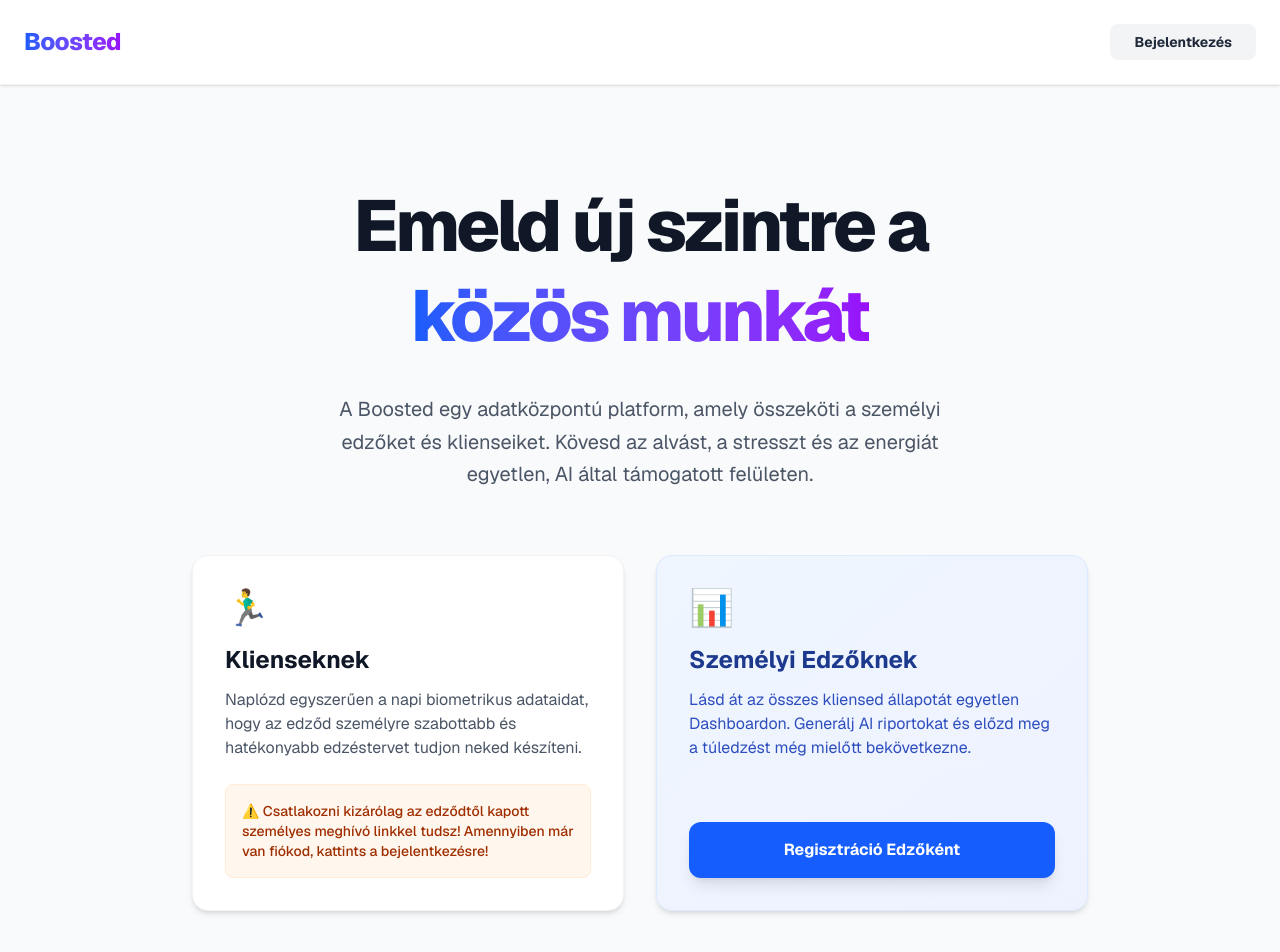
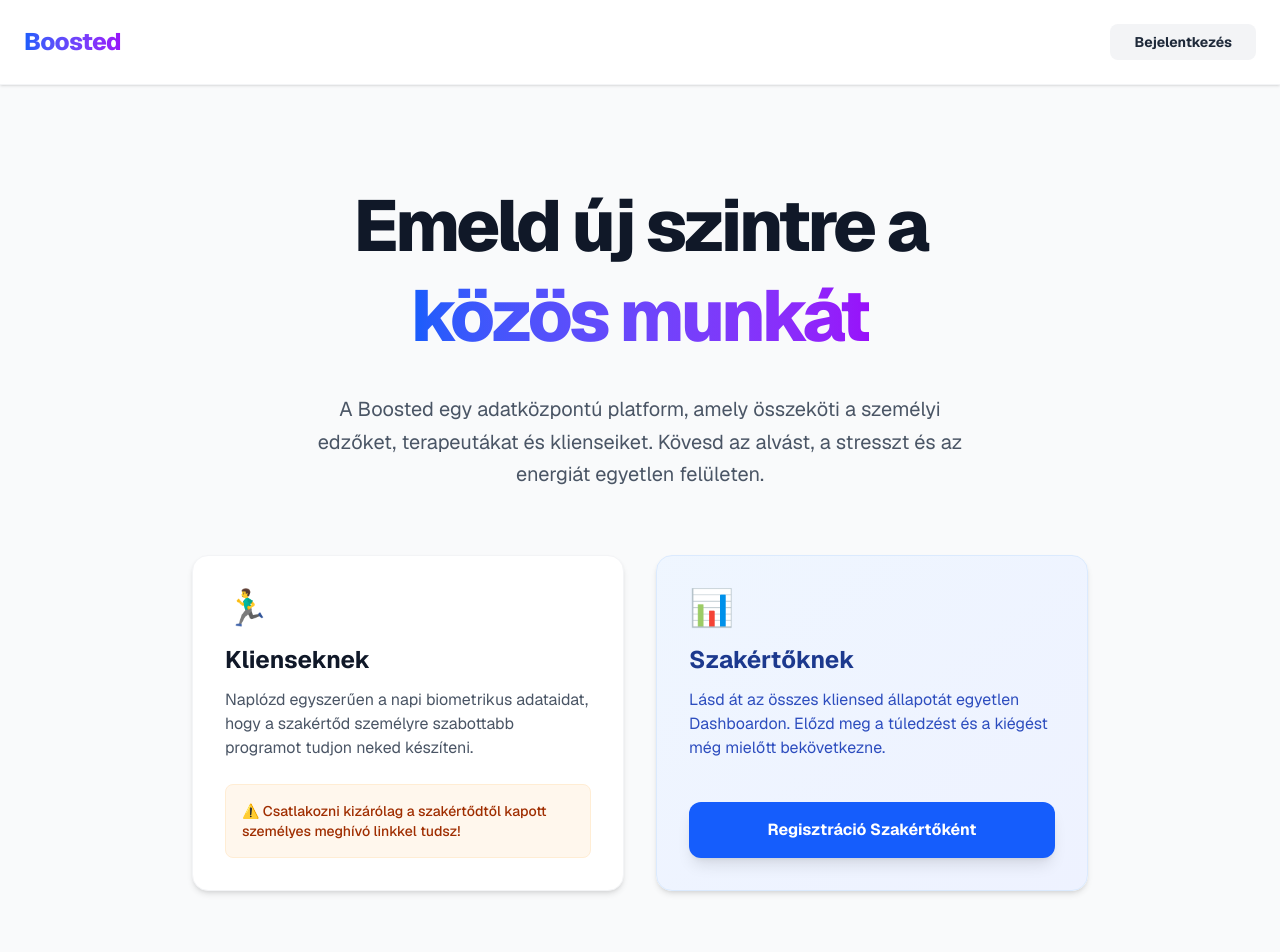
Before and after one commit to BalazsFoldes/Boosted-2.0, a Next.js app in the folder frontend/: page / in a window 1280 px wide. Shown: the top 952 px of the page. Built offline with nearby package versions, Linux system fonts and the light colour scheme.

Commit message:
Specialization hozzáadása, regisztrációnál választható fiók

```diff
--- a/frontend/app/page.js
+++ b/frontend/app/page.js
@@ -8,10 +8,15 @@ export default function Home() {
   const [password, setPassword] = useState("");
   const [fullName, setFullName] = useState("");
 
+  // ÚJ: Állapot a szakmához a regisztrációnál
+  const [specialization, setSpecialization] = useState("Személyi Edző");
+
   const [loggedInUser, setLoggedInUser] = useState("");
   const [coachId, setCoachId] = useState(null);
   const [userRole, setUserRole] = useState("");
   const [userId, setUserId] = useState(null);
+  // ÚJ: A belépett felhasználó szakmája (Profil megjelenítéshez)
+  const [userSpecialization, setUserSpecialization] = useState("");
 
   const [isModalOpen, setIsModalOpen] = useState(false);
   const [clientEmail, setClientEmail] = useState("");
@@ -45,7 +50,8 @@ export default function Home() {
       const res = await fetch("http://localhost:8000/api/register", {
         method: "POST",
         headers: { "Content-Type": "application/json" },
-        body: JSON.stringify({ email, password, full_name: fullName }),
+        // ÚJ: Elküldjük a szakmát is!
+        body: JSON.stringify({ email, password, full_name: fullName, specialization }),
       });
       if (res.ok) {
         alert("Sikeres regisztráció! Kérjük, jelentkezz be.");
@@ -60,7 +66,7 @@ export default function Home() {
     }
   };
 
-const handleLogin = async (e) => {
+  const handleLogin = async (e) => {
     e.preventDefault();
     try {
       const res = await fetch("http://localhost:8000/api/login", {
@@ -73,9 +79,7 @@ const handleLogin = async (e) => {
         setLoggedInUser(data.full_name);
         setUserRole(data.role);
         setUserId(data.user_id);
-
-        // 🚨 JAVÍTÁS ITT: Ha edző lép be, a saját ID-ját (user_id) használjuk.
-        // Ha kliens lép be, akkor az adatbázisban lévő edzője ID-ját (coach_id).
+        setUserSpecialization(data.specialization); // ÚJ: Eltároljuk a szakmát
         setCoachId(data.role === "COACH" ? data.user_id : data.coach_id);
 
         setCurrentTab("overview");
@@ -88,6 +92,7 @@ const handleLogin = async (e) => {
       alert("Szerver hiba.");
     }
   };
+
   const handleGenerateInvite = async (sendEmail = false) => {
     try {
       const payload = { coach_id: coachId };
@@ -119,6 +124,7 @@ const handleLogin = async (e) => {
     setCoachId(null);
     setUserRole("");
     setUserId(null);
+    setUserSpecialization("");
     setClients([]);
     setEmail("");
     setPassword("");
@@ -151,25 +157,25 @@ const handleLogin = async (e) => {
             </span>
           </h1>
           <p className="text-xl text-gray-600 mb-16 max-w-2xl leading-relaxed">
-            A Boosted egy adatközpontú platform, amely összeköti a személyi edzőket és klienseiket. Kövesd az alvást, a stresszt és az energiát egyetlen, AI által támogatott felületen.
+            A Boosted egy adatközpontú platform, amely összeköti a személyi edzőket, terapeutákat és klienseiket. Kövesd az alvást, a stresszt és az energiát egyetlen felületen.
           </p>
 
           <div className="grid grid-cols-1 md:grid-cols-2 gap-8 w-full max-w-4xl text-left">
             <div className="bg-white p-8 rounded-2xl shadow-md border border-gray-100 flex flex-col">
               <div className="text-4xl mb-4">🏃‍♂️</div>
               <h2 className="text-2xl font-bold text-gray-900 mb-3">Klienseknek</h2>
-              <p className="text-gray-600 mb-6 flex-1">Naplózd egyszerűen a napi biometrikus adataidat, hogy az edződ személyre szabottabb és hatékonyabb edzéstervet tudjon neked készíteni.</p>
+              <p className="text-gray-600 mb-6 flex-1">Naplózd egyszerűen a napi biometrikus adataidat, hogy a szakértőd személyre szabottabb programot tudjon neked készíteni.</p>
               <div className="p-4 bg-orange-50 text-orange-800 rounded-lg text-sm border border-orange-100 font-medium">
-                ⚠️ Csatlakozni kizárólag az edződtől kapott személyes meghívó linkkel tudsz! Amennyiben már van fiókod, kattints a bejelentkezésre!
+                ⚠️ Csatlakozni kizárólag a szakértődtől kapott személyes meghívó linkkel tudsz!
               </div>
             </div>
 
             <div className="bg-gradient-to-br from-blue-50 to-indigo-50 p-8 rounded-2xl shadow-md border border-blue-100 flex flex-col">
               <div className="text-4xl mb-4">📊</div>
-              <h2 className="text-2xl font-bold text-blue-900 mb-3">Személyi Edzőknek</h2>
-              <p className="text-blue-800 mb-6 flex-1 opacity-90">Lásd át az összes kliensed állapotát egyetlen Dashboardon. Generálj AI riportokat és előzd meg a túledzést még mielőtt bekövetkezne.</p>
+              <h2 className="text-2xl font-bold text-blue-900 mb-3">Szakértőknek</h2>
+              <p className="text-blue-800 mb-6 flex-1 opacity-90">Lásd át az összes kliensed állapotát egyetlen Dashboardon. Előzd meg a túledzést és a kiégést még mielőtt bekövetkezne.</p>
               <button onClick={() => setView("register")} className="w-full py-4 bg-blue-600 text-white font-bold rounded-xl hover:bg-blue-700 transition shadow-lg hover:shadow-blue-200">
-                Regisztráció Edzőként
+                Regisztráció Szakértőként
               </button>
             </div>
           </div>
@@ -186,13 +192,31 @@ const handleLogin = async (e) => {
       <div className="min-h-screen flex flex-col items-center justify-center bg-gray-50 p-4">
         <div className="bg-white p-8 rounded-2xl shadow-xl w-full max-w-md border-t-4 border-blue-600">
           <h2 className="text-3xl font-extrabold mb-2 text-gray-900 text-center tracking-tight">
-            Edzői Fiók Létrehozása
+            Coach Fiók Létrehozása
           </h2>
           <form onSubmit={handleRegister} className="space-y-5 mt-8">
             <div>
               <label className="block text-sm font-semibold text-gray-700 mb-1">Teljes Név</label>
               <input type="text" required className={inputStyle} value={fullName} onChange={(e) => setFullName(e.target.value)} />
             </div>
+
+            {/* ÚJ: Szakma kiválasztása (Legördülő) */}
+            <div>
+              <label className="block text-sm font-semibold text-gray-700 mb-1">Szakma / Terület</label>
+              <select
+                className={`${inputStyle} cursor-pointer`}
+                value={specialization}
+                onChange={(e) => setSpecialization(e.target.value)}
+              >
+                <option value="Személyi Edző">Személyi Edző</option>
+                <option value="Fizioterapeuta / Gyógytornász">Fizioterapeuta / Gyógytornász</option>
+                <option value="Dietetikus / Táplálkozási Tanácsadó">Dietetikus / Táplálkozási Tanácsadó</option>
+                <option value="Sportpszichológus">Sportpszichológus</option>
+                <option value="Életmód Tanácsadó (Health Coach)">Életmód Tanácsadó (Health Coach)</option>
+                <option value="Egyéb Szakértő">Egyéb</option>
+              </select>
+            </div>
+
             <div>
               <label className="block text-sm font-semibold text-gray-700 mb-1">Email cím</label>
               <input type="email" required className={inputStyle} value={email} onChange={(e) => setEmail(e.target.value)} />
@@ -255,18 +279,8 @@ const handleLogin = async (e) => {
             </div>
 
             <nav className="hidden sm:flex space-x-2">
-              <button
-                onClick={() => setCurrentTab("overview")}
-                className={`px-5 py-2 text-sm font-bold rounded-full transition-all duration-200 ${currentTab === "overview" ? `${themeBg} ${themeText}` : "text-gray-500 hover:bg-gray-100 hover:text-gray-900"}`}
-              >
-                Áttekintés
-              </button>
-              <button
-                onClick={() => setCurrentTab("profile")}
-                className={`px-5 py-2 text-sm font-bold rounded-full transition-all duration-200 ${currentTab === "profile" ? `${themeBg} ${themeText}` : "text-gray-500 hover:bg-gray-100 hover:text-gray-900"}`}
-              >
-                Saját Profil
-              </button>
+              <button onClick={() => setCurrentTab("overview")} className={`px-5 py-2 text-sm font-bold rounded-full transition-all duration-200 ${currentTab === "overview" ? `${themeBg} ${themeText}` : "text-gray-500 hover:bg-gray-100 hover:text-gray-900"}`}>Áttekintés</button>
+              <button onClick={() => setCurrentTab("profile")} className={`px-5 py-2 text-sm font-bold rounded-full transition-all duration-200 ${currentTab === "profile" ? `${themeBg} ${themeText}` : "text-gray-500 hover:bg-gray-100 hover:text-gray-900"}`}>Saját Profil</button>
             </nav>
           </div>
 
@@ -286,7 +300,7 @@ const handleLogin = async (e) => {
         <main className="max-w-6xl mx-auto px-4 py-10">
 
           {/* ========================================== */}
-          {/* 1. ÁTTEKINTÉS TAB (OVERVIEW)                 */}
+          {/* 1. ÁTTEKINTÉS TAB                          */}
           {/* ========================================== */}
           {currentTab === "overview" && (
             <div className="animate-fade-in-up">
@@ -301,17 +315,13 @@ const handleLogin = async (e) => {
                 </div>
 
                 {isCoach && (
-                  <button
-                    onClick={() => setIsModalOpen(true)}
-                    className="flex items-center px-6 py-3 bg-blue-600 text-white font-bold rounded-xl hover:bg-blue-700 transition shadow-md w-full sm:w-auto justify-center"
-                  >
+                  <button onClick={() => setIsModalOpen(true)} className="flex items-center px-6 py-3 bg-blue-600 text-white font-bold rounded-xl hover:bg-blue-700 transition shadow-md w-full sm:w-auto justify-center">
                     <span className="text-xl mr-2">+</span> Új kliens meghívása
                   </button>
                 )}
               </div>
 
               {isCoach ? (
-                /* --- EDZŐI TARTALOM --- */
                 clients.length === 0 ? (
                   <div className="bg-white rounded-2xl shadow-sm border border-dashed border-gray-300 p-16 text-center">
                     <div className="text-5xl mb-4 opacity-50">📂</div>
@@ -344,21 +354,15 @@ const handleLogin = async (e) => {
                   </div>
                 )
               ) : (
-                /* --- KLIENS TARTALOM --- */
                 <div className="space-y-6">
                   <div className="bg-white rounded-2xl shadow-sm border border-gray-200 overflow-hidden relative">
                     <div className="h-2 w-full bg-linear-to-r from-orange-400 to-pink-500"></div>
                     <div className="p-8 md:p-10 flex flex-col md:flex-row items-center justify-between text-center md:text-left">
                       <div className="mb-6 md:mb-0">
                         <h3 className="text-2xl font-bold text-gray-900 mb-2">Ma még nem naplóztál! 📝</h3>
-                        <p className="text-gray-600 max-w-md">
-                          Az edződ várja az adataidat. Szánj rá 1 percet, és rögzítsd az alvásodat, stressz-szintedet és a vízfogyasztásodat!
-                        </p>
+                        <p className="text-gray-600 max-w-md">Az edződ várja az adataidat. Szánj rá 1 percet, és rögzítsd az alvásodat, stressz-szintedet és a vízfogyasztásodat!</p>
                       </div>
-                      <button
-                        onClick={() => alert("Hamarosan ide kerül a csúszkás űrlap!")}
-                        className="px-8 py-4 bg-gray-900 text-white font-bold rounded-xl hover:bg-black transition shadow-lg shrink-0 w-full md:w-auto"
-                      >
+                      <button onClick={() => alert("Hamarosan ide kerül a csúszkás űrlap!")} className="px-8 py-4 bg-gray-900 text-white font-bold rounded-xl hover:bg-black transition shadow-lg shrink-0 w-full md:w-auto">
                         Napi Napló Hozzáadása
                       </button>
                     </div>
@@ -382,9 +386,7 @@ const handleLogin = async (e) => {
                             <p className="text-gray-500 text-sm">Alvás: {log.sleep} • Víz: 2.5 L</p>
                           </div>
                           <div className="flex items-center gap-4 w-full sm:w-auto justify-between sm:justify-end">
-                            <span className={`px-4 py-2 rounded-lg text-sm font-bold ${log.bg} ${log.color}`}>
-                              {log.mood}
-                            </span>
+                            <span className={`px-4 py-2 rounded-lg text-sm font-bold ${log.bg} ${log.color}`}>{log.mood}</span>
                             <span className="text-gray-400 font-bold hover:text-emerald-600 transition">Részletek →</span>
                           </div>
                         </li>
@@ -400,25 +402,26 @@ const handleLogin = async (e) => {
           )}
 
           {/* ========================================== */}
-          {/* 2. PROFIL TAB (JAVÍTOTT ELRENDEZÉS ÉS SZÍNEK)*/}
+          {/* 2. PROFIL TAB                                */}
           {/* ========================================== */}
           {currentTab === "profile" && (
             <div className="animate-fade-in-up max-w-4xl mx-auto">
               <div className="bg-white rounded-2xl shadow-sm border border-gray-200 overflow-hidden mb-6">
                 <div className={`h-32 bg-gradient-to-r ${themeGradient} w-full relative`}></div>
 
-                {/* JAVÍTVA: items-start és megfelelő margók, hogy ne csússzon be a banner alá a szöveg */}
                 <div className="px-8 pb-8 flex flex-col sm:flex-row items-center sm:items-start relative -mt-16">
                   <div className="h-32 w-32 bg-white rounded-full p-1 shadow-lg shrink-0 relative z-10">
                     <div className="h-full w-full bg-gray-100 rounded-full flex items-center justify-center text-5xl font-extrabold text-gray-400">
                       {loggedInUser.charAt(0).toUpperCase()}
                     </div>
                   </div>
-                  {/* Szöveg blokk eltolása lefelé mobilon, asztalin pedig egyvonalba hozása */}
+
+                  {/* ÚJ: Dinamikusan kiírjuk az edző szakmáját a név alá! */}
                   <div className="mt-4 sm:mt-20 sm:ml-6 text-center sm:text-left flex-1">
                     <h2 className="text-3xl font-extrabold text-gray-900">{loggedInUser}</h2>
-                    <p className="text-gray-500 font-medium">{isCoach ? "Személyi Edző" : "Boosted Kliens"}</p>
+                    <p className="text-gray-500 font-medium">{isCoach ? (userSpecialization || "Személyi Edző") : "Boosted Kliens"}</p>
                   </div>
+
                   <div className="mt-6 sm:mt-20 sm:ml-auto">
                     <button className="px-6 py-2 bg-gray-100 text-gray-800 font-bold rounded-lg hover:bg-gray-200 transition text-sm">
                       Profil Szerkesztése
@@ -427,7 +430,6 @@ const handleLogin = async (e) => {
                 </div>
               </div>
 
-              {/* Információs Grid */}
               <div className="grid grid-cols-1 md:grid-cols-3 gap-6">
                 <div className="md:col-span-1 space-y-6">
                   <div className="bg-white p-6 rounded-2xl shadow-sm border border-gray-200">
@@ -460,13 +462,15 @@ const handleLogin = async (e) => {
                       </div>
                       <div>
                         <label className="block text-xs font-bold text-gray-500 uppercase mb-1">Fiók Típusa</label>
+
+                        {/* ÚJ: Itt is megjelenik a pontos szakma a kártyán */}
                         <p className={`font-medium p-3 rounded-lg border ${isCoach ? "text-purple-700 bg-purple-50 border-purple-100" : "text-emerald-700 bg-emerald-50 border-emerald-100"}`}>
-                          {isCoach ? "⭐ Edzői Fiók" : "🌱 Kliens Fiók"}
+                          {isCoach ? `${userSpecialization || "Edzői Fiók"}` : "Kliens Fiók"}
                         </p>
                       </div>
                       {!isCoach && (
                         <div className="sm:col-span-2">
-                          <label className="block text-xs font-bold text-gray-500 uppercase mb-1">Kapcsolt Edző</label>
+                          <label className="block text-xs font-bold text-gray-500 uppercase mb-1">Kapcsolt Szakértő</label>
                           <div className="flex items-center p-4 bg-gray-50 border border-gray-200 rounded-lg">
                             <div className="h-10 w-10 rounded-full bg-blue-100 text-blue-700 flex items-center justify-center font-bold mr-3">E</div>
                             <div>
@@ -489,12 +493,7 @@ const handleLogin = async (e) => {
         {isModalOpen && isCoach && (
            <div className="fixed inset-0 bg-black/50 backdrop-blur-sm flex items-center justify-center z-50 p-4">
            <div className="bg-white p-8 rounded-2xl shadow-2xl w-full max-w-md relative">
-             <button
-               onClick={() => { setIsModalOpen(false); setGeneratedLink(""); }}
-               className="absolute top-4 right-4 text-gray-400 hover:text-gray-700 text-2xl font-bold"
-             >
-               ×
-             </button>
+             <button onClick={() => { setIsModalOpen(false); setGeneratedLink(""); }} className="absolute top-4 right-4 text-gray-400 hover:text-gray-700 text-2xl font-bold">×</button>
              <h2 className="text-3xl font-extrabold text-gray-900 mb-2 tracking-tight">Kliens Meghívása</h2>
              <p className="text-sm text-gray-500 mb-6">A meghívó link biztonsági okokból 24 óráig érvényes.</p>
              <div className="mb-6">
```
Also changed, not shown: 2 other files (tests, documents, lock files or other folders).
